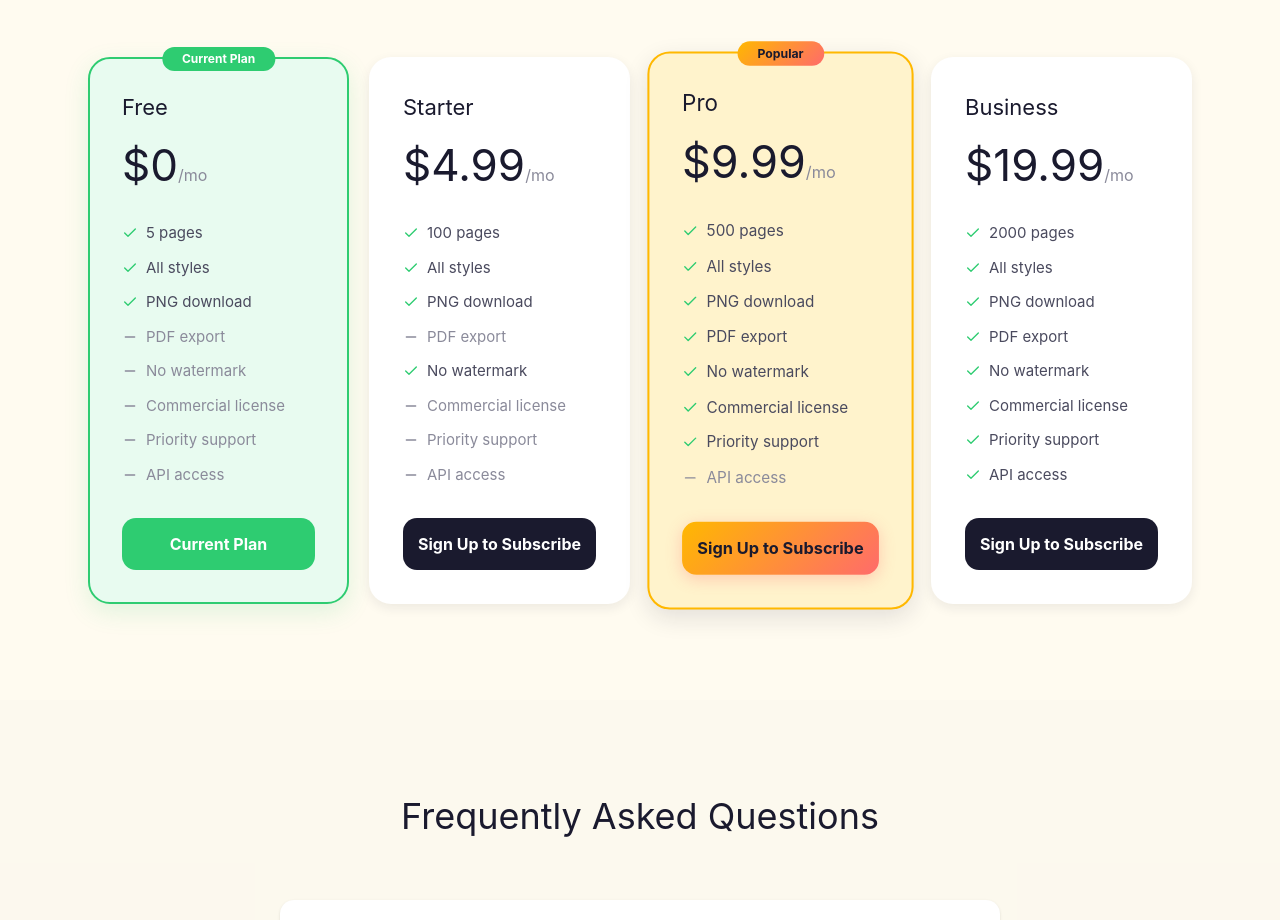
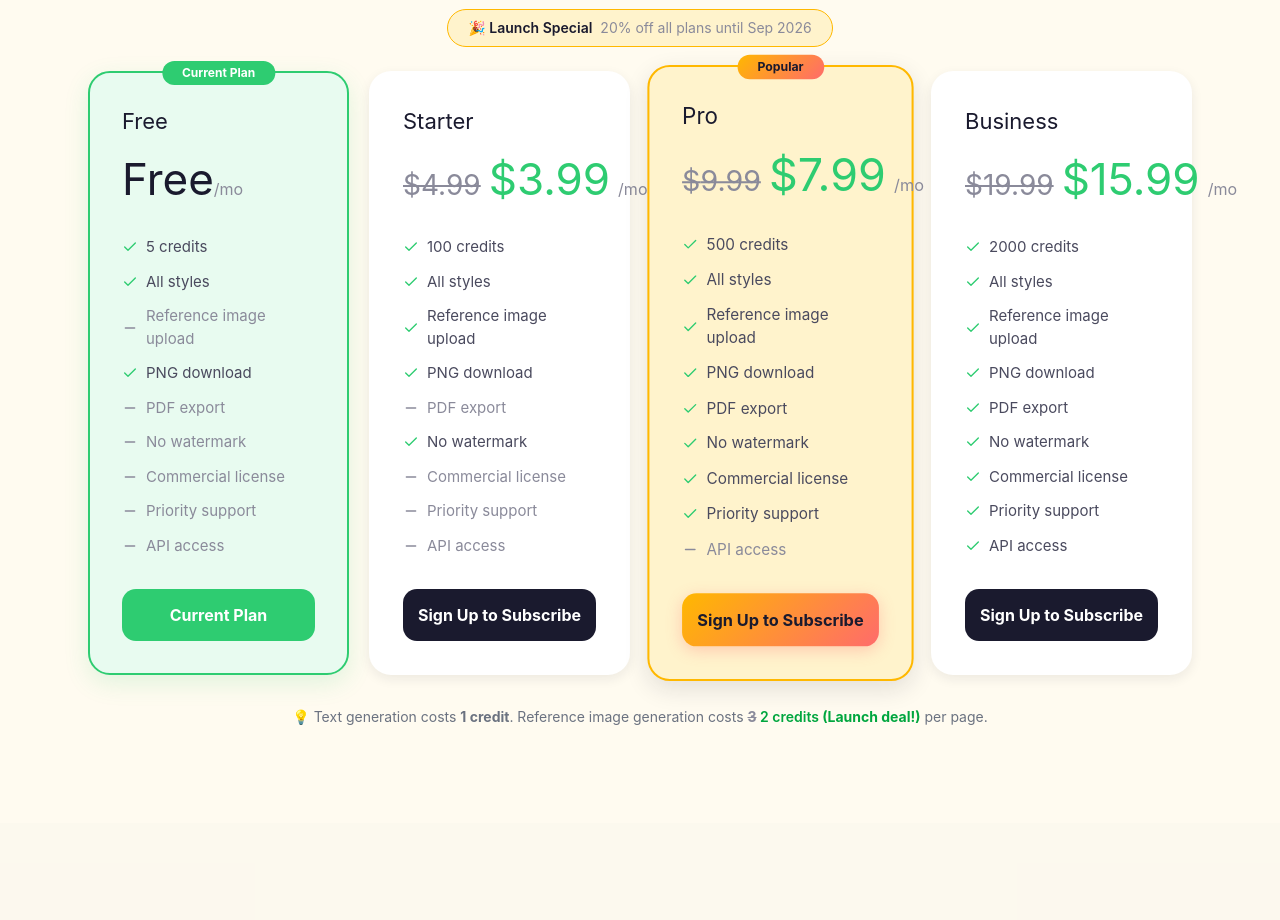
Before and after one commit to rinbs1120/pixcraftx, a Next.js app: page / in a window 1280 px wide. Shown: the part 2440-3360 px from the top of the page. Built offline with nearby package versions, Linux system fonts and the light colour scheme; no server answers; a web font is replaced by a local one.

Commit message:
feat: launch promo pricing with strikethrough + credit cost breakdown

```diff
--- a/src/components/sections/pricing.tsx
+++ b/src/components/sections/pricing.tsx
@@ -27,10 +27,11 @@ const PLAN_RANK: Record<string, number> = {
   business: 3,
 };
 
-// Unified feature list - all cards show the same rows
+// Unified feature list
 const allFeatures = [
-  { key: 'pages', label: 'Pages per month' },
+  { key: 'pages', label: 'Credits per month' },
   { key: 'styles', label: 'All styles' },
+  { key: 'reference', label: 'Reference image upload' },
   { key: 'png', label: 'PNG download' },
   { key: 'pdf', label: 'PDF export' },
   { key: 'watermark', label: 'No watermark' },
@@ -41,14 +42,19 @@ const allFeatures = [
 
 type FeatureKey = typeof allFeatures[number]['key'];
 
+// Trial pricing: discounted until 2026-09-01
+const TRIAL_END = new Date('2026-09-01T00:00:00Z');
+const isLaunchPromo = new Date() < TRIAL_END;
+
 const plans = [
   {
     name: 'Free',
     key: 'free',
     price: 0,
+    originalPrice: null,
     priceNote: '/mo',
-    pageLabel: '5 pages',
-    features: { pages: true, styles: true, png: true, pdf: false, watermark: false, commercial: false, support: false, api: false } as Record<FeatureKey, boolean>,
+    pageLabel: '5 credits',
+    features: { pages: true, styles: true, reference: false, png: true, pdf: false, watermark: false, commercial: false, support: false, api: false } as Record<FeatureKey, boolean>,
     buttonText: 'Get Started',
     buttonStyle: 'outline' as const,
     href: '/generate',
@@ -57,10 +63,11 @@ const plans = [
   {
     name: 'Starter',
     key: 'starter',
-    price: 4.99,
+    price: isLaunchPromo ? 3.99 : 4.99,
+    originalPrice: isLaunchPromo ? 4.99 : null,
     priceNote: '/mo',
-    pageLabel: '100 pages',
-    features: { pages: true, styles: true, png: true, pdf: false, watermark: true, commercial: false, support: false, api: false } as Record<FeatureKey, boolean>,
+    pageLabel: '100 credits',
+    features: { pages: true, styles: true, reference: true, png: true, pdf: false, watermark: true, commercial: false, support: false, api: false } as Record<FeatureKey, boolean>,
     buttonText: 'Subscribe',
     buttonStyle: 'filled' as const,
     href: null,
@@ -69,11 +76,12 @@ const plans = [
   {
     name: 'Pro',
     key: 'pro',
-    price: 9.99,
+    price: isLaunchPromo ? 7.99 : 9.99,
+    originalPrice: isLaunchPromo ? 9.99 : null,
     priceNote: '/mo',
     popular: true,
-    pageLabel: '500 pages',
-    features: { pages: true, styles: true, png: true, pdf: true, watermark: true, commercial: true, support: true, api: false } as Record<FeatureKey, boolean>,
+    pageLabel: '500 credits',
+    features: { pages: true, styles: true, reference: true, png: true, pdf: true, watermark: true, commercial: true, support: true, api: false } as Record<FeatureKey, boolean>,
     buttonText: 'Subscribe',
     buttonStyle: 'gradient' as const,
     href: null,
@@ -82,10 +90,11 @@ const plans = [
   {
     name: 'Business',
     key: 'business',
-    price: 19.99,
+    price: isLaunchPromo ? 15.99 : 19.99,
+    originalPrice: isLaunchPromo ? 19.99 : null,
     priceNote: '/mo',
-    pageLabel: '2000 pages',
-    features: { pages: true, styles: true, png: true, pdf: true, watermark: true, commercial: true, support: true, api: true } as Record<FeatureKey, boolean>,
+    pageLabel: '2000 credits',
+    features: { pages: true, styles: true, reference: true, png: true, pdf: true, watermark: true, commercial: true, support: true, api: true } as Record<FeatureKey, boolean>,
     buttonText: 'Subscribe',
     buttonStyle: 'filled' as const,
     href: null,
@@ -113,9 +122,17 @@ export function Pricing() {
   return (
     <section id="pricing" className="py-16 md:py-24 bg-background">
       <div className="container mx-auto px-4 md:px-6 max-w-6xl">
-        <h2 className="font-display text-[32px] md:text-[40px] text-foreground text-center mb-16">
+        <div className="text-center mb-6">
+          <h2 className="font-display text-[32px] md:text-[40px] text-foreground mb-4">
             Simple Pricing
           </h2>
+          {isLaunchPromo && (
+            <div className="inline-flex items-center gap-2 px-5 py-2 rounded-full bg-[#FFF3CC] border border-[#FFB800]">
+              <span className="text-sm font-semibold text-[#1A1A2E]">🎉 Launch Special</span>
+              <span className="text-sm text-[#8A8A9A]">20% off all plans until Sep 2026</span>
+            </div>
+          )}
+        </div>
 
         <div className="grid md:grid-cols-2 lg:grid-cols-4 gap-6 md:gap-5">
           {plans.map((plan) => {
@@ -163,12 +180,28 @@ export function Pricing() {
                 </h3>
 
                 <div className="mb-6">
-                  <span className="font-display text-[44px] text-foreground">
+                  {plan.originalPrice ? (
+                    <div className="flex items-baseline gap-2">
+                      <span className="font-display text-[28px] text-[#8A8A9A] line-through">
+                        ${plan.originalPrice}
+                      </span>
+                      <span className="font-display text-[44px] text-[#2ECC71]">
                         ${plan.price}
                       </span>
                       <span className="text-base text-[#8A8A9A] font-normal">
                         {plan.priceNote}
                       </span>
+                    </div>
+                  ) : (
+                    <>
+                      <span className="font-display text-[44px] text-foreground">
+                        {plan.price === 0 ? 'Free' : `$${plan.price}`}
+                      </span>
+                      <span className="text-base text-[#8A8A9A] font-normal">
+                        {plan.priceNote}
+                      </span>
+                    </>
+                  )}
                 </div>
 
                 <ul className="space-y-3 mb-8 flex-grow">
@@ -260,6 +293,23 @@ export function Pricing() {
             );
           })}
         </div>
+
+        {/* Credit usage note */}
+        <div className="mt-8 text-center">
+          <p className="text-sm text-muted-foreground">
+            💡 Text generation costs <strong>1 credit</strong>. Reference image generation costs <strong>
+            {isLaunchPromo ? (
+              <>
+                <span className="line-through text-[#8A8A9A]">3</span>
+                <span className="text-green-600 font-semibold"> 2 credits</span>
+                <span className="text-green-600"> (Launch deal!)</span>
+              </>
+            ) : (
+              <span>3 credits</span>
+            )}
+            </strong> per page.
+          </p>
+        </div>
       </div>
     </section>
   );
```
Lines whose indentation alone changed are shown as unchanged.
